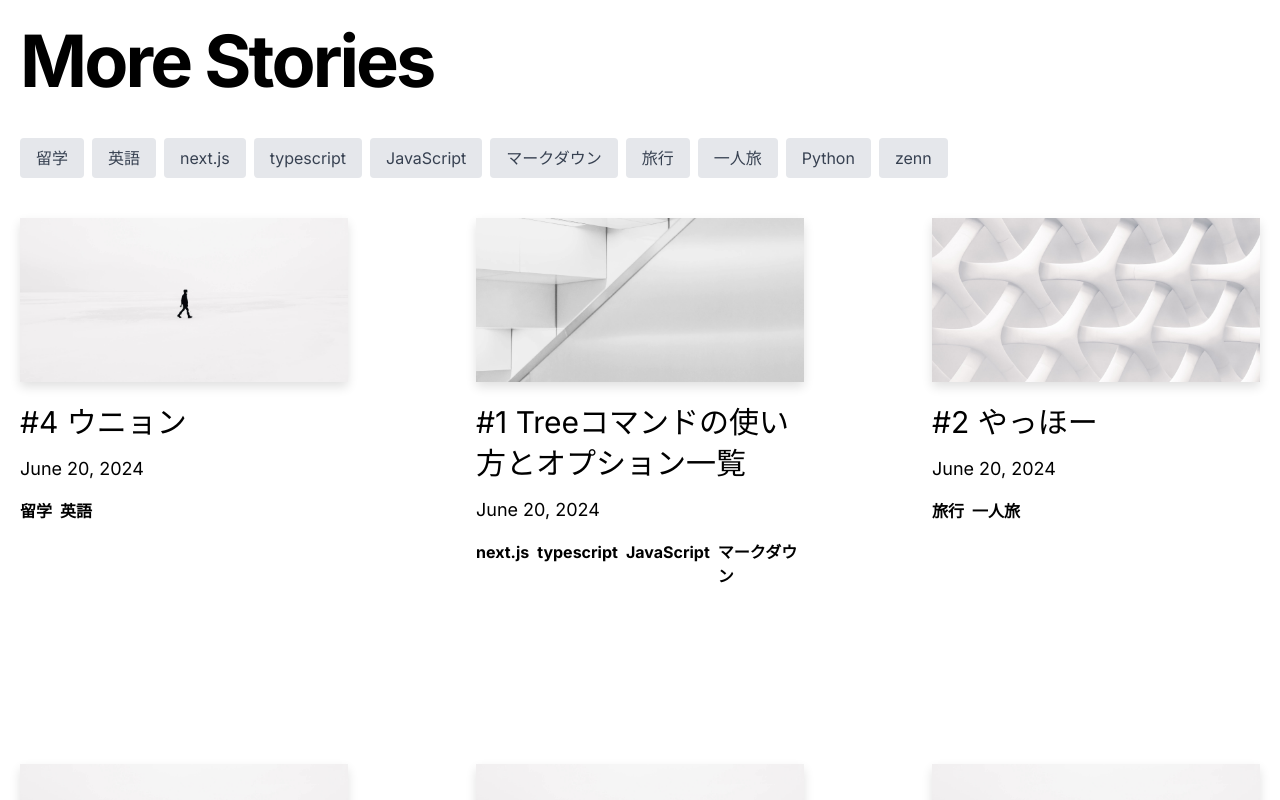
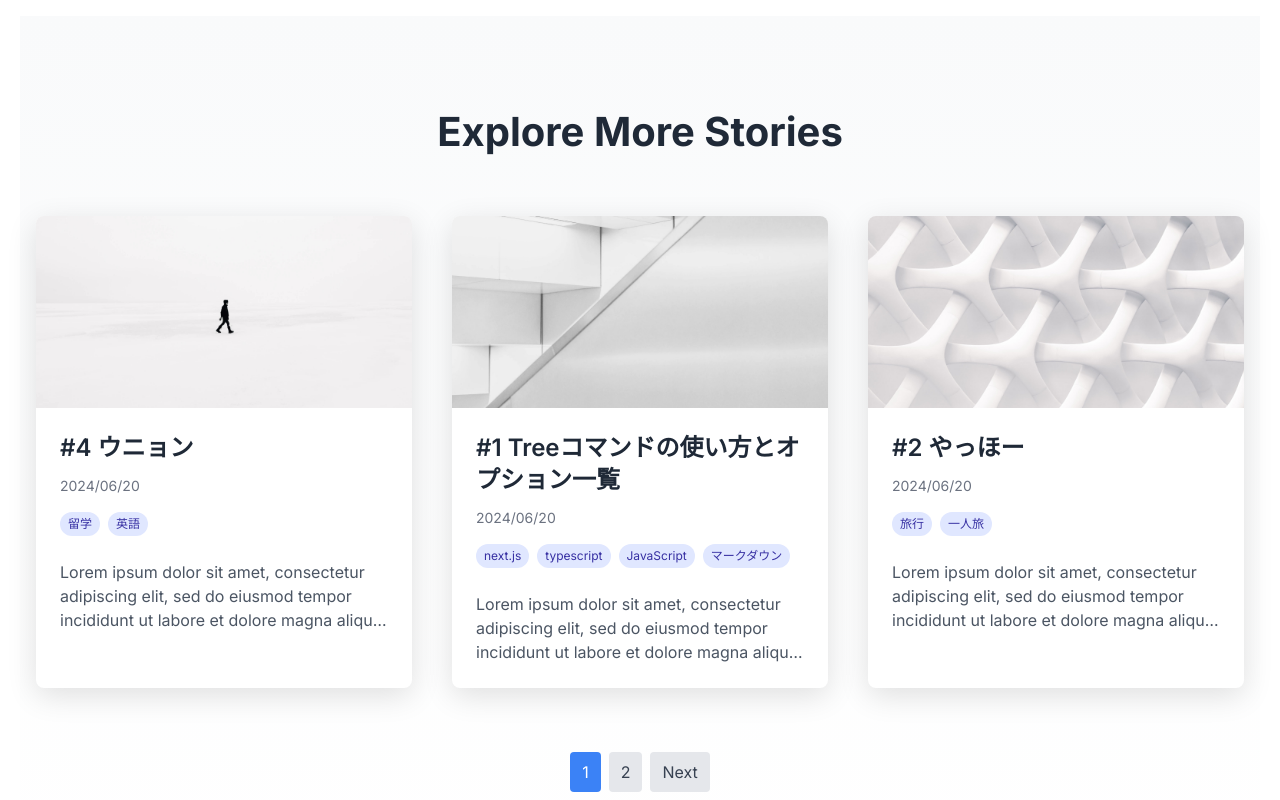
Before and after one commit to supiritasu/NextTech-Journal, a Next.js app: page / in a window 1280 px wide. Shown: the part 920-1720 px from the top of the page. Built offline with nearby package versions, Linux system fonts and the light colour scheme.

Commit message:
pagenation

```diff
--- a/src/app/_components/more-stories.tsx
+++ b/src/app/_components/more-stories.tsx
@@ -1,56 +1,75 @@
-"use client"; // クライアントコンポーネントとして指定
+"use client";
 
 import React, { useState } from 'react';
 import { Post } from "@/interfaces/post";
-import { PostPreview } from "./post-preview";
+import Link from 'next/link';
+import Image from 'next/image';
+import Pagination from "./pagination";
 
 type Props = {
   posts: Post[];
 };
 
 export function MoreStories({ posts }: Props) {
-  const [selectedTag, setSelectedTag] = useState<string | null>(null);
+  const [currentPage, setCurrentPage] = useState(1);
+  const postsPerPage = 3;
 
-  const handleTagClick = (tag: string) => {
-    setSelectedTag(tag === selectedTag ? null : tag);
+  const indexOfLastPost = currentPage * postsPerPage;
+  const indexOfFirstPost = indexOfLastPost - postsPerPage;
+  const currentPosts = posts.slice(indexOfFirstPost, indexOfLastPost);
+
+  const totalPages = Math.ceil(posts.length / postsPerPage);
+
+  const handlePageChange = (pageNumber: number) => {
+    setCurrentPage(pageNumber);
   };
 
-  const filteredPosts = selectedTag
-    ? posts.filter(post => post.tags.includes(selectedTag))
-    : posts;
-
-  const uniqueTags = Array.from(new Set(posts.flatMap(post => post.tags)));
-
   return (
-    <section>
-      <h2 className="mb-8 text-5xl md:text-7xl font-bold tracking-tighter leading-tight">
-        More Stories
-      </h2>
-      <div className="mb-8">
-        {uniqueTags.map(tag => (
-          <button
-            key={tag}
-            onClick={() => handleTagClick(tag)}
-            className={`mr-2 mb-2 px-4 py-2 rounded ${
-              selectedTag === tag ? 'bg-green-500 text-white' : 'bg-gray-200 text-gray-700'
-            }`}
-          >
-            {tag}
-          </button>
-        ))}
-      </div>
-      <div className="grid grid-cols-1 md:grid-cols-2 lg:grid-cols-3 md:gap-x-16 lg:gap-x-32 gap-y-20 md:gap-y-32 mb-32">
-        {filteredPosts.map((post) => (
-          <PostPreview
-            key={post.slug}
-            title={post.title}
-            coverImage={post.coverImage}
-            date={post.date}
-            slug={post.slug}
-            tags={post.tags}
+    <section className="bg-gradient-to-b from-gray-50 to-white py-24">
+      <div className="container mx-auto px-4">
+        <h2 className="text-4xl md:text-5xl font-bold text-gray-800 mb-16 text-center">
+          Explore More Stories
+        </h2>
+        <div className="grid grid-cols-1 md:grid-cols-2 lg:grid-cols-3 gap-10">
+          {currentPosts.map((post) => (
+            <div key={post.slug} className="bg-white rounded-lg shadow-md overflow-hidden transition-transform duration-300 hover:shadow-xl hover:-translate-y-1">
+              <Link href={`/posts/${post.slug}`}>
+                <div className="relative h-48 w-full">
+                  <Image
+                    src={post.coverImage}
+                    alt={`Cover image for ${post.title}`}
+                    layout="fill"
+                    objectFit="cover"
+                  />
+                </div>
+                <div className="p-6">
+                  <h3 className="text-2xl font-semibold text-gray-800 mb-3 line-clamp-2 hover:text-indigo-600 transition-colors">
+                    {post.title}
+                  </h3>
+                  <div className="text-sm text-gray-500 mb-4">{post.date}</div>
+                  <div className="flex flex-wrap">
+                    {post.tags.map((tag) => (
+                      <span key={tag} className="text-xs bg-indigo-100 text-indigo-800 px-2 py-1 rounded-full mr-2 mb-2">
+                        {tag}
+                      </span>
+                    ))}
+                  </div>
+                  <p className="text-gray-600 mt-4 line-clamp-3">{post.excerpt}</p>
+                </div>
+              </Link>
+            </div>
+          ))}
+        </div>
+        <div className="mt-16">
+          <Pagination
+            currentPage={currentPage}
+            totalPages={totalPages}
+            onPageChange={handlePageChange}
           />
-        ))}
+        </div>
       </div>
     </section>
   );
 }
+
+export default MoreStories;
--- /dev/null
+++ b/src/app/_components/pagination.tsx
@@ -0,0 +1,57 @@
+import React from 'react';
+
+type Props = {
+  currentPage: number;
+  totalPages: number;
+  onPageChange: (page: number) => void;
+};
+
+const Pagination: React.FC<Props> = ({ currentPage, totalPages, onPageChange }) => {
+  const pageNumbers = [];
+  for (let i = 1; i <= totalPages; i++) {
+    pageNumbers.push(i);
+  }
+
+  return (
+    <nav className="flex justify-center mt-8">
+      <ul className="flex space-x-2">
+        {currentPage > 1 && (
+          <li>
+            <button
+              onClick={() => onPageChange(currentPage - 1)}
+              className="px-3 py-2 bg-gray-200 text-gray-700 rounded hover:bg-gray-300 transition-colors"
+            >
+              Previous
+            </button>
+          </li>
+        )}
+        {pageNumbers.map((number) => (
+          <li key={number}>
+            <button
+              onClick={() => onPageChange(number)}
+              className={`px-3 py-2 rounded transition-colors ${
+                currentPage === number
+                  ? 'bg-blue-500 text-white'
+                  : 'bg-gray-200 text-gray-700 hover:bg-gray-300'
+              }`}
+            >
+              {number}
+            </button>
+          </li>
+        ))}
+        {currentPage < totalPages && (
+          <li>
+            <button
+              onClick={() => onPageChange(currentPage + 1)}
+              className="px-3 py-2 bg-gray-200 text-gray-700 rounded hover:bg-gray-300 transition-colors"
+            >
+              Next
+            </button>
+          </li>
+        )}
+      </ul>
+    </nav>
+  );
+};
+
+export default Pagination;
```
